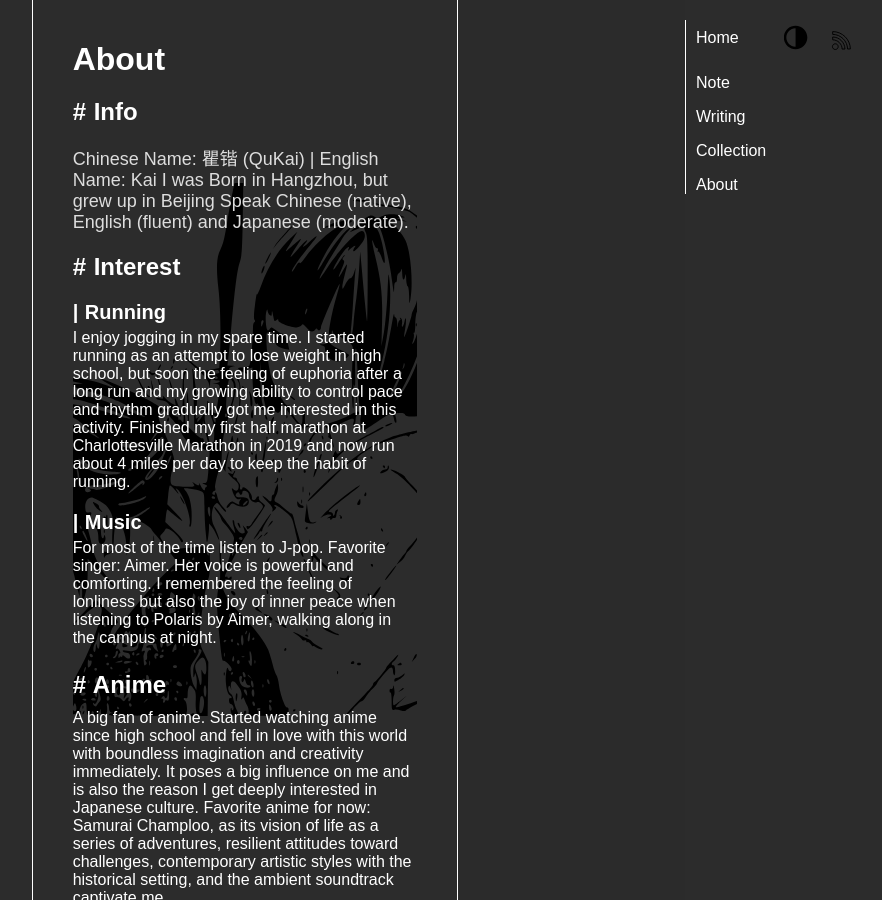
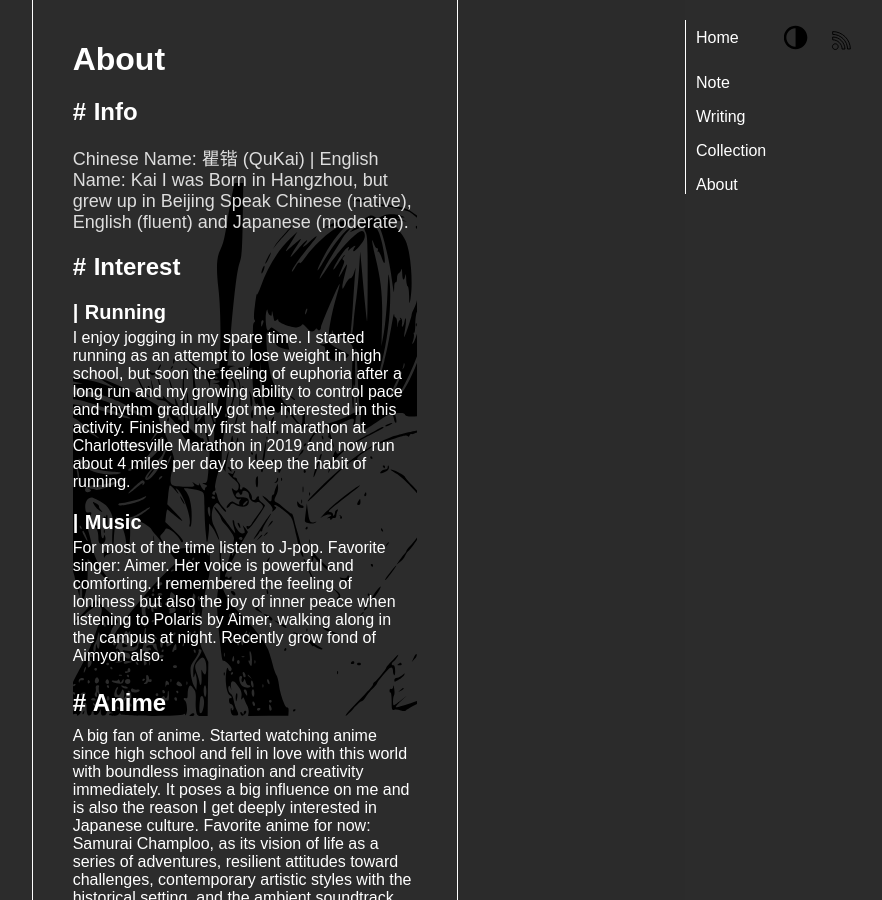
Before and after one commit to faithk7/faithk7.github.io, a Jekyll site: the page built from about.html, in a window 1280 px wide. Shown: the whole page, without its empty margins (395-1277 px from the left). Built offline with Jekyll 4.4.1, drawn with Linux system fonts in a browser that asks for light colours.

Commit message:
f: update the about as well

```diff
--- a/about.html
+++ b/about.html
@@ -26,6 +26,8 @@ title: About
         For most of the time listen to J-pop. Favorite singer: Aimer. Her voice is powerful and comforting. I remembered
         the feeling of lonliness but also the joy of inner peace when listening to Polaris by Aimer, walking along in
         the campus at night.
+
+        Recently grow fond of Aimyon also.
         <h3 class="o-about-item-title"> Anime</h3>
         A big fan of anime. Started watching anime since high school and fell in love with this world with
         boundless imagination and creativity immediately. It poses a big influence on me and is also the reason I get
```
